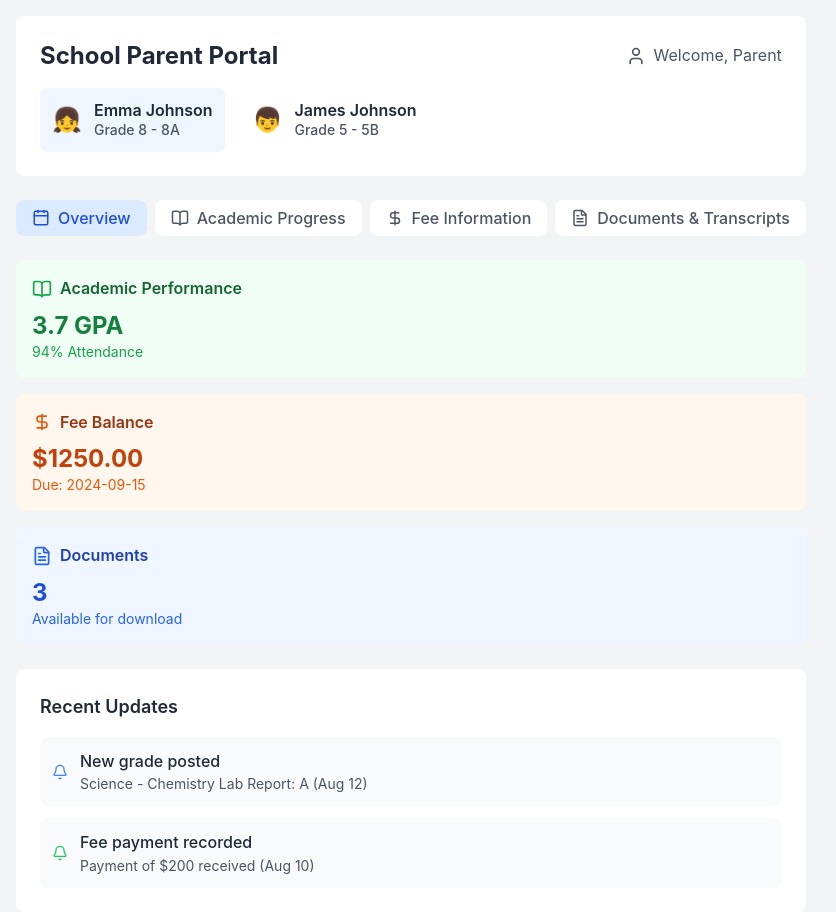
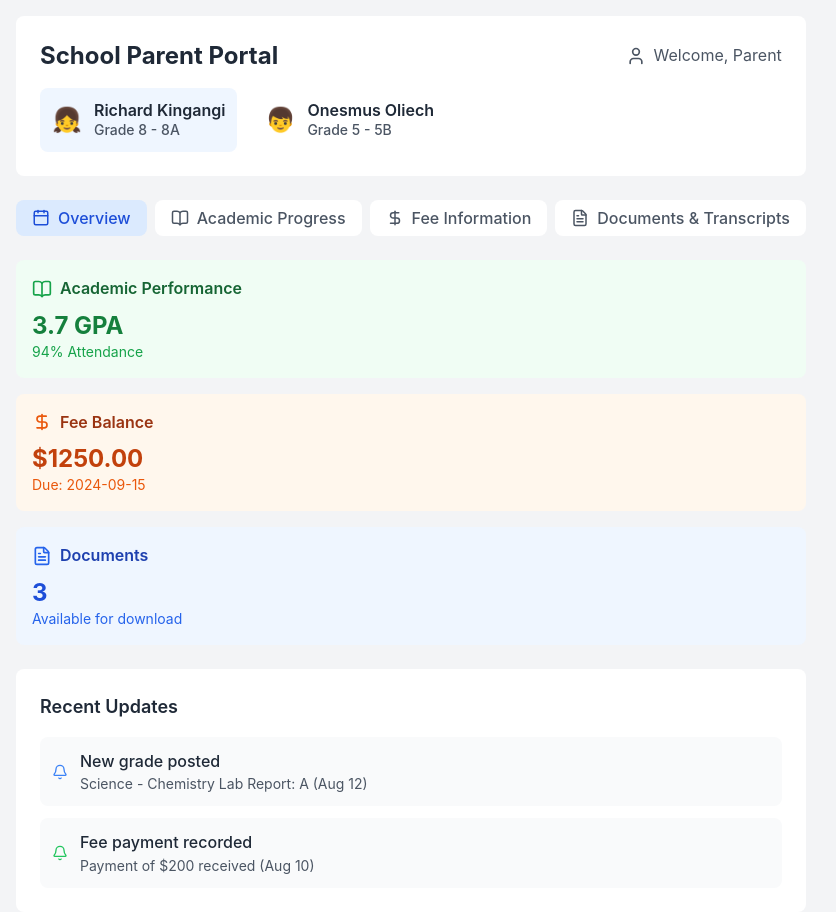
Before and after one commit to Kixwii/StudentBoard, a React (Vite) app in the folder student-board/: page / in a window 1280 px wide. Shown: the top 912 px of the page, without its empty margins (0-836 px from the left). Built offline with nearby package versions, Linux system fonts and the light colour scheme.

Commit message:
modified:   student-board/src/ParentDashboard.jsx

```diff
--- a/student-board/src/ParentDashboard.jsx
+++ b/student-board/src/ParentDashboard.jsx
@@ -8,14 +8,14 @@ const ParentDashboard = () => {
   // Sample data
   const children = [
     {
-      name: "Emma Johnson",
+      name: "Richard Kingangi",
       grade: "Grade 8",
       class: "8A",
       photo: "👧",
       studentId: "STU2024001"
     },
     {
-      name: "James Johnson",
+      name: "Onesmus Oliech",
       grade: "Grade 5",
       class: "5B",
       photo: "👦",
```
